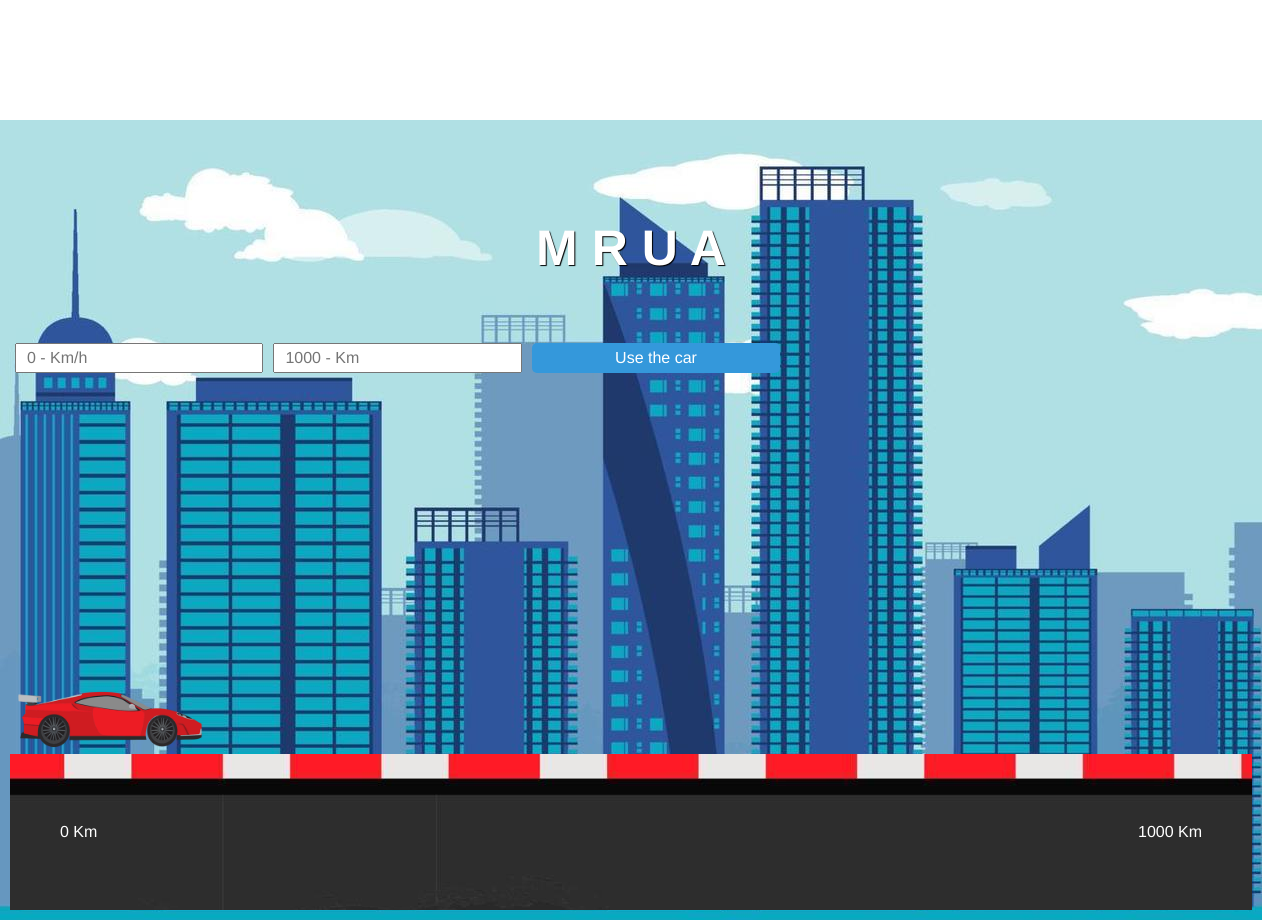
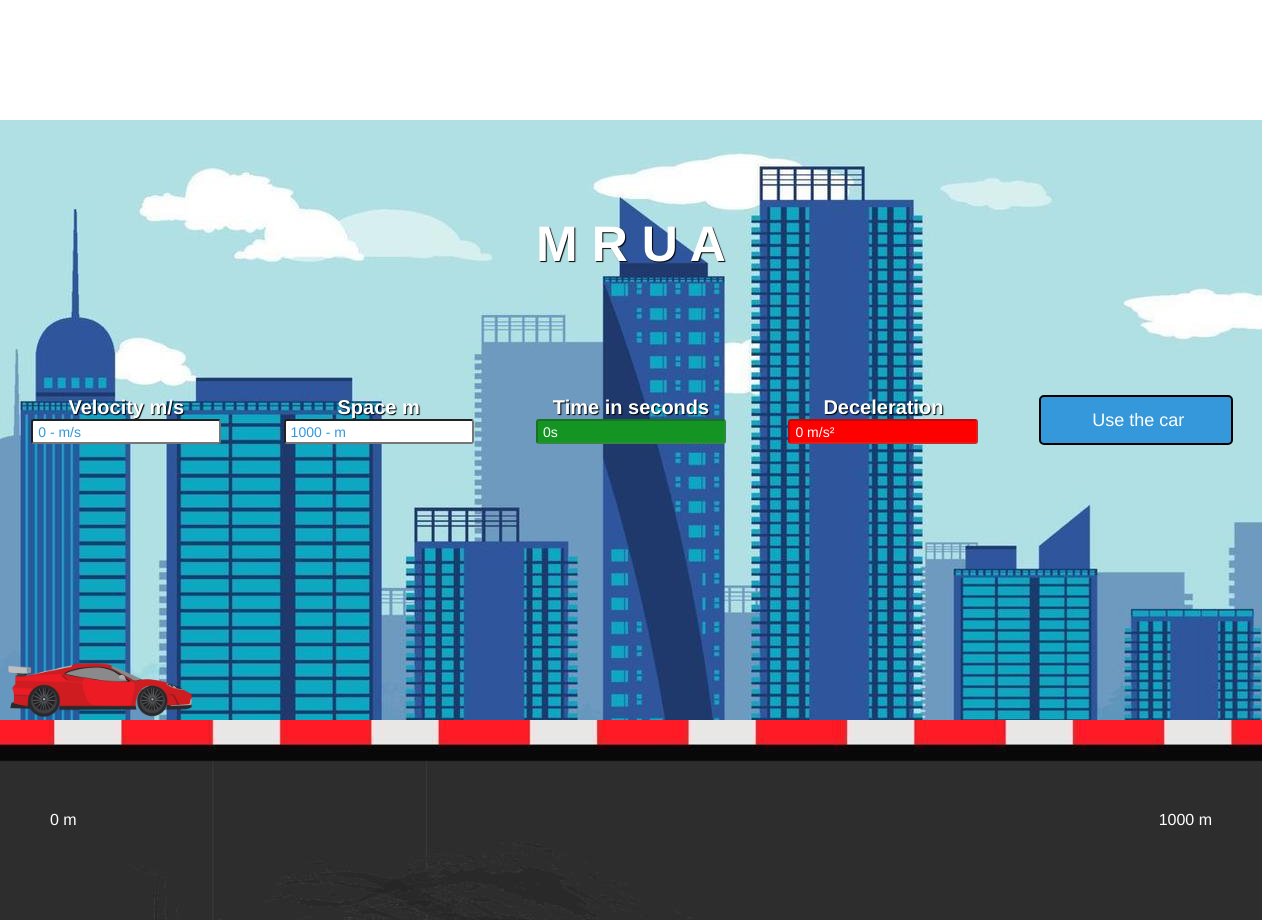
Before and after one commit to Johan-Duque/Fisics_Proyect, a plain HTML site: page index.html in a window 1280 px wide. Shown: the part 680-1600 px from the top of the page. Drawn offline with nearby package versions, Linux system fonts and the light colour scheme.

Commit message:
Beta 1.1

```diff
--- a/Estilos.css
+++ b/Estilos.css
@@ -23,6 +23,7 @@ html {
     flex-direction: row;
     justify-content: center;
     background-color: var(--color-blue);
+    border-bottom: 2px solid var(--color-black);
 }
 
 #nav-menu #title{
@@ -182,30 +183,17 @@ html {
 
 /* --- Section 2 --- */
 
-
-
 #container-section2 {
     width: 100%;
     height: 100%;
-    display: flex;
-    flex-direction: column;
-    padding: 10px;
-    flex-wrap: nowrap;
-    margin: 0px auto;
-    align-items: center;
     background-image: url('imgs/city.jpg');
+    display: grid;
+    grid-template-columns: repeat(5, 20%);
+    grid-template-rows: repeat(4, 25%);
 }
 
 
-#container-section2 .section-2__div:nth-child(1){
-    display: grid;
-    height: 80%;
-    width: 100%;
-    grid-template-columns: repeat(5, 20%);
-    grid-template-rows: repeat(3, 33.3%);
-}
-
-#container-section2 .section-2__div:nth-child(1) h2{
+#container-section2 h2{
     display: flex;
     grid-column: 1/6;
     align-items: center;
@@ -213,42 +201,92 @@ html {
     font-size: 50px;
     color: var(--color-white);
     font-weight: 999;
-    padding-top: 30px;
+    padding-top: 50px;
     text-shadow: 1px 1px 1px black;
 }
 
-#container-section2 .section-2__div:nth-child(1) #section-2__div-inputs{
+#container-section2 #section-2__container-inputs {
     display: flex;
+    flex-direction: row;
     grid-column: 1/6;
+    justify-content: space-between;
 }
 
-#container-section2 .section-2__div:nth-child(1) #section-2__div-inputs .section2-inputs{
-    margin: 5PX;
-    height: 30px;
-    width: 20%;
-    padding-left: 10px;
+#container-section2 .section-2__div-inputs{
+    display: flex;
+    flex-direction: column;
+    justify-content: center;
+    align-items: center;
+    padding: 5px;
 }
 
-#container-section2 .section-2__div:nth-child(1) #section-2__div-inputs #section2-button{
-    margin: 5PX;
-    height: 30px;
-    width: 20%;
-    text-align: center;
-    background-color: var(--color-blue);
+#container-section2 .section-2__div-inputs {
+    width: 100%;
     color: var(--color-white);
-    border: none;
-    border-radius: 5px;
-    transition: .8s background;
+    font-weight: 999;
+    text-shadow: 1px 1px 1px black;
+    font-size: 20px;
 }
 
-#container-section2 .section-2__div:nth-child(1) #section-2__div-inputs #section2-button:hover{
-    background-color: var(--color-white);
-    color: var(--color-blue);
-    border: 2px solid var(--color-blue);
-    cursor: pointer;
+#container-section2 .section-2__div-inputs input{
+    padding-left: 5px;
+    color: var(--color-black);
+    height: 25px;
+    font-size: 14px;
+    border-radius: 3px;
 }
 
-#container-section2 .section-2__div:nth-child(1) #section-2__div-img{
+#container-section2 .section-2__div-inputs button{
+    padding-left: 5px;
+    color: var(--color-white);
+    background-color: var(--color-blue);
+    border-radius: 5px;
+    border: 2px solid var(--color-black);
+    height: 50px;
+    width: 80%;
+    font-size: 18px;
+    transition: .8s background;
+    text-align: center;
+}
+
+#container-section2 .section-2__div-inputs button:hover {
+    cursor: pointer;
+    padding-left: 5px;
+    color: var(--color-blue);
+    background-color: var(--color-white);
+    border-radius: 5px;
+    border: 2px solid var(--color-blue);
+    font-size: 18px;
+    transition-duration: .8s;
+}
+
+#container-section2 .section-2__div-inputs input::placeholder{
+    color: var(--color-blue);
+}
+
+#container-section2 .section-2__div-inputs #inputTime_MRUA{
+    background-color: rgb(20, 148, 35);
+    color: var(--color-white);
+}
+
+#container-section2 .section-2__div-inputs #inputTime_MRUA::placeholder{
+    background-color: rgb(20, 148, 35);
+    color: var(--color-white);
+}
+
+#container-section2 .section-2__div-inputs
+#inputDc_MRUA{
+    background-color: red;
+    color: var(--color-white);
+}
+
+#container-section2 .section-2__div-inputs
+#inputDc_MRUA::placeholder{
+    color: var(--color-white);
+}
+
+
+#container-section2 #section-2__div-img{
     display: flex;
     position: relative;
     top: 70px;
@@ -259,7 +297,7 @@ html {
     grid-row: 3/3;
 }
 
-#container-section2 .section-2__div:nth-child(1) img{
+#container-section2 img{
     display: inline-block;
     position: relative;
     width: 200px;
@@ -271,23 +309,18 @@ html {
     100%   {left: 84%}
 }
 
-#container-section2 .section-2__div:nth-child(2){
+#container-section2 #street-mrua{
     display: flex;
     flex-direction: row;
     background-image: url('imgs/street.webp');
-    height: 20%;
+    height: 100%;
     width: 100%;
     justify-content: space-between;
     padding: 50px;
     align-items: center;
     color: var(--color-white);
-}
-
-#container-section2 .section-2__div:nth-child(2) div{
-    width: 10%;
-    height: 30px;
-    background-color: var(--color-white);
-
+    grid-column: 1/6;
+    grid-row: 4/4;
 }
 
 /* --- Responsive Design --- */
--- a/JavaScript.js
+++ b/JavaScript.js
@@ -2,31 +2,52 @@ const button_MRUA = document.getElementById("section2-button");
 
 const inputVo_MRUA = document.getElementById("inputVo_MRUA");
 
+let inputTime_MRUA = document.getElementById("inputTime_MRUA");
+let inputDc_MRUA = document.getElementById("inputDc_MRUA");
+let ro_final = document.getElementById("space-final");
+
 const inputRo_MRUA = document.getElementById("inputRo_MRUA");
+
 
 const car_1 = document.getElementById("car_1");
 
 // --- Move the car --- //
 
 button_MRUA.addEventListener("click", (e) => {
-  e.preventDefault();
-  let info_vo = Number(inputVo_MRUA.value);
+   let info_vo = Number(inputVo_MRUA.value);
   let info_ro = Number(inputRo_MRUA.value);
+  let value_time = 1;
 
   try {
 
     if(info_ro <= 0 || info_vo <= 0){
       alert("NOT IS A CORRECT VALUE")
     } else {
-      let calculation_time = info_ro/info_vo;
-      console.log(calculation_time);
+      let time = info_ro/info_vo;
+      let deceleration = -info_vo/time;
+      console.log(time);
 
+      ro_final.textContent = `${info_ro} m`
+      inputTime_MRUA.placeholder = `0s`;
+      inputDc_MRUA.placeholder = `-${deceleration}m/s²`;
       car_1.style.animationName = "animation_car1"
-      car_1.style.animationDuration = `${calculation_time}s`;
+      car_1.style.animationDuration = `${time}s`;
+
+        const intervalo = setInterval(() => {
+        inputTime_MRUA.placeholder = `${value_time}s`;
+        value_time++;
+
+        if (value_time > time) {
+            clearInterval(intervalo); // Detiene el intervalo cuando llega a 20
+            car_1.style.animationName = "none";
+            car_1.style.left = "84%";
+        }
+    }, 1000);
+
     }
 
   } catch (e) {
-    console.log(e)
+    console.log(e);
   }
 
 })
--- a/index.html
+++ b/index.html
@@ -16,8 +16,8 @@
                     <div id="section-ul__div">
                         <li class="li-sections"><a href="#section-1">Home</a></li>
                         <li class="li-sections"><a href="#section-2">M.R.U</a></li>
-                        <li class="li-sections"><a href="#section-2">M.R.U.A</a></li>
-                        <li class="li-sections"><a href="#section-2">M.C.U.A</a></li>
+                        <li class="li-sections"><a href="#section-3">M.R.U.A</a></li>
+                        <li class="li-sections"><a href="#section-4">M.C.U.A</a></li>
                     </div>
                 </ul>
                 <li class="li-menu">Lenguajes <i class="fa-solid fa-language"></i></li>
@@ -40,26 +40,53 @@
 
     <section id="section-2" class="section">
         <div id="container-section2">
-            <div class="section-2__div">
+
                <h2>M R U A</h2>
 
-                <div id="section-2__div-inputs">
-                    <input type="number" class="section2-inputs" placeholder="0 - Km/h" id="inputVo_MRUA"
-                    min="1">
-                    <input type="number" class="section2-inputs" placeholder="1000 - Km"
+               <div id="section-2__container-inputs">
+                <div class="section-2__div-inputs">
+                    <b>Velocity m/s</b>
+                    <input type="number" class="section2-inputs" placeholder="0 - m/s" id="inputVo_MRUA"
+                    min="50">
+                </div>
+
+                <div class="section-2__div-inputs">
+                    <b>Space m</b>
+                    <input type="number" class="section2-inputs" placeholder="1000 - m"
                     id="inputRo_MRUA"
                     min="1000">
-                    <button id="section2-button"> Use the car</button>
                 </div>
+
+                <div class="section-2__div-inputs">
+                    <b>Time in seconds</b>
+                    <input type="number" class="section2-inputs" placeholder="0s"
+                    min="1"
+                    disabled
+                    id="inputTime_MRUA">
+                </div>
+
+
+                <div class="section-2__div-inputs">
+                    <b>Deceleration</b>
+                    <input type="number" class="section2-inputs" placeholder="0 m/s²"
+                    min="0.5"
+                    disabled
+                    id="inputDc_MRUA">
+                </div>
+
+                <div class="section-2__div-inputs">
+                    <button id="section2-button">Use the car</button>
+                </div>
+               </div>
 
                <div id="section-2__div-img">
                     <img src="imgs/car1.webp" alt="" id="car_1">
                </div>
-            </div>
-            <div class="section-2__div">
-                <p>0 Km</p>
-                <p>1000 Km</p>
-            </div>
+
+               <divs id="street-mrua">
+                    <p>0 m</p>
+                    <p id="space-final">1000 m</p>
+                </divs>
         </div>
     </section>
 
```
Also changed, not shown: imgs/car2.png (deleted), imgs/street_dari.png (added).
